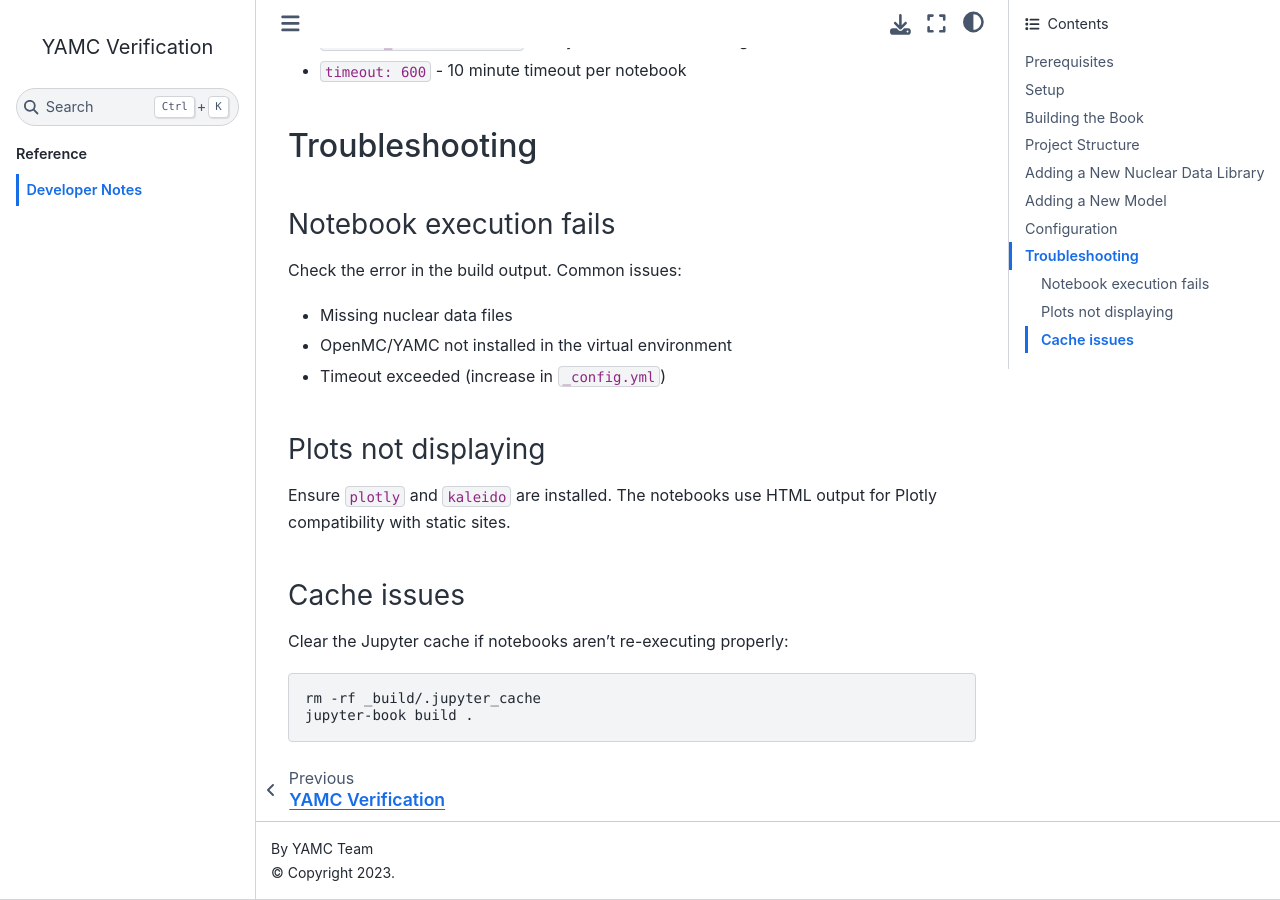
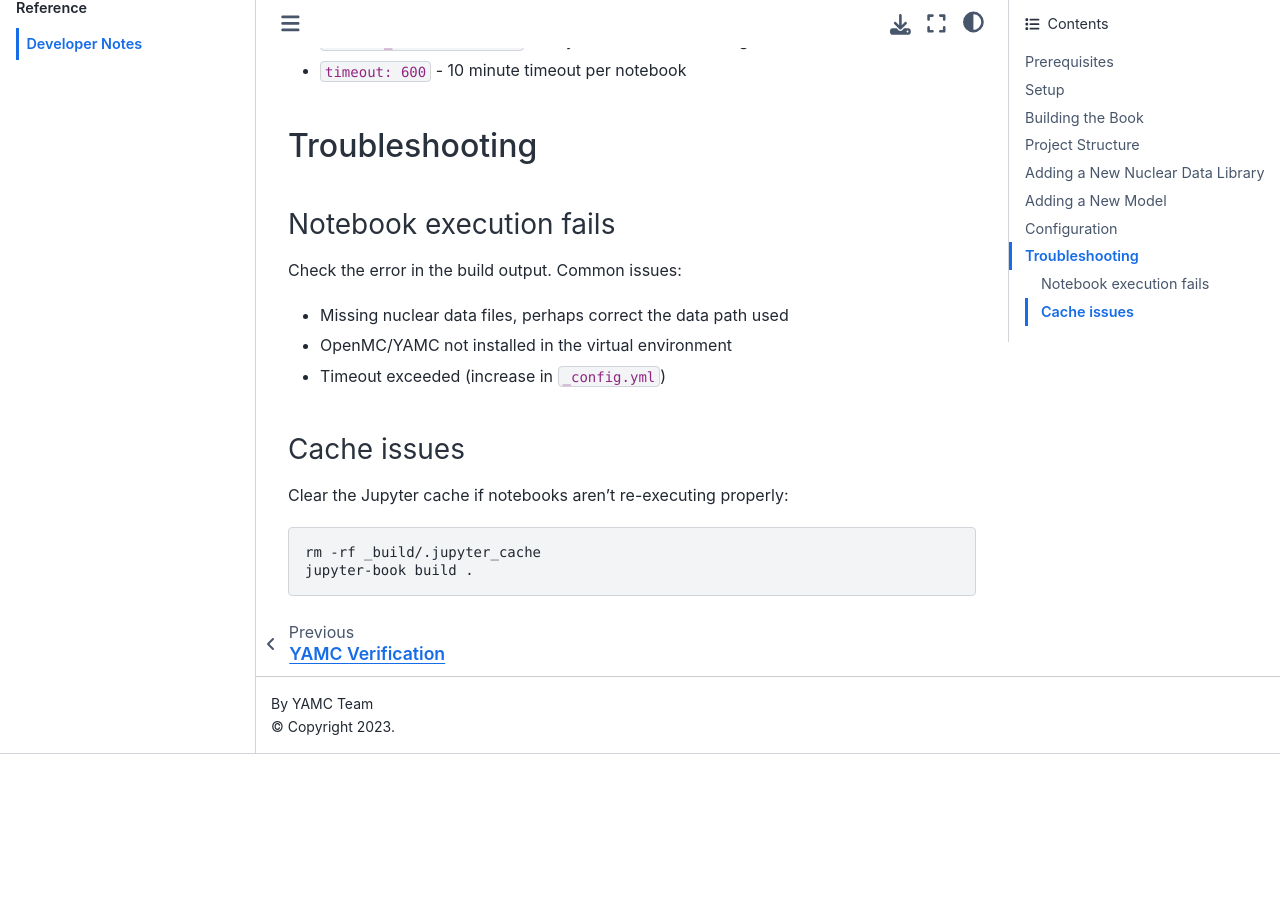
Before and after one commit to fusion-neutronics/yamc-verification-and-validation, a Jupyter Book: the page built from developer-notes.md, in a window 1280 px wide and 900 px high, scrolled down 2648 px. Built offline with Jupyter Book 1.0.4 settings and Sphinx 7.4.7 and the Sphinx Book theme 1.1.4, drawn with Linux system fonts in a browser that asks for light colours; pages that are not in the unit, such as notebooks, are missing from menus; after the commit the page ends 3402 px from its top, so only the background shows below that.

```diff
--- a/developer-notes.md
+++ b/developer-notes.md
@@ -108,13 +108,10 @@ Configured in `_config.yml`:
 ### Notebook execution fails
 
 Check the error in the build output. Common issues:
-- Missing nuclear data files
+- Missing nuclear data files, perhaps correct the data path used
 - OpenMC/YAMC not installed in the virtual environment
 - Timeout exceeded (increase in `_config.yml`)
 
-### Plots not displaying
-
-Ensure `plotly` and `kaleido` are installed. The notebooks use HTML output for Plotly compatibility with static sites.
 
 ### Cache issues
 
```
Also changed, not shown: 2 other files.
